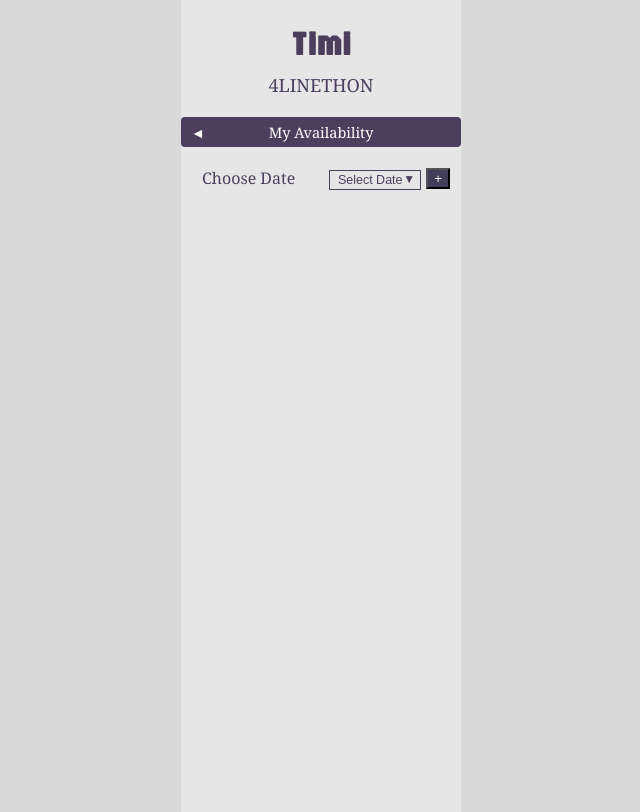
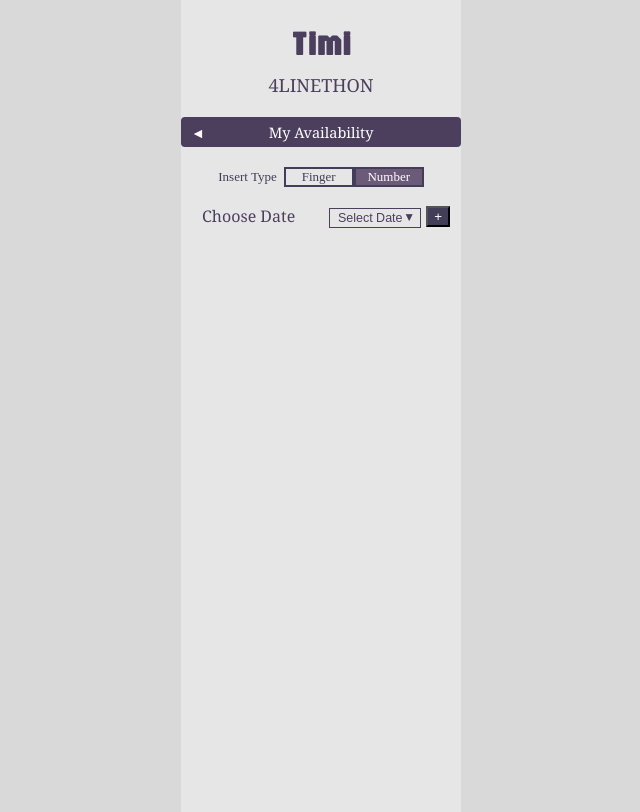
Before and after one commit to 4LineThon/Frontend, a React (Create React App) app: page /NumberInput in a window 1280 px wide. Shown: the whole page, without its empty margins (319-959 px from the left). Built offline with nearby package versions, Linux system fonts and the light colour scheme.

Commit message:
Added insert-type

```diff
--- a/src/number-input/NumberInput.css
+++ b/src/number-input/NumberInput.css
@@ -5,6 +5,7 @@
   font-style: normal;
 }
 .big-container {
+  color: #4c3f5e;
   font-family: 'Georgia', serif;
   display: flex;
   background: #e6e6e6;
@@ -54,6 +55,65 @@
   color: #4c3f5e;
   margin-bottom: 10px; /* 4LINETON과 My Availability 사이 간격 추가 */
 }
+
+/*insert type 부분*/
+
+#insert-type {
+  display: flex;
+  font-weight: 300px;
+  align-items: center;
+  justify-content: center; /* 중앙 정렬 */
+  padding-top: 10px;
+  padding-bottom: 8px;
+  background-color: transparent;
+  border-radius: 10px; /* Rounded corners like in the second image */
+}
+
+.type-label {
+  color: #423E59;
+  font-family: 'Ibarra Real Nova', serif; /* Ensure font fallbacks */
+  font-size: 13px; /* Removed quotes around numerical values */
+  font-weight: 400; /* Lighter font weight */
+  margin-right: 7px; /* Increased space between label and buttons */
+}
+
+.buttons-container {
+  display: flex;
+}
+
+.fingerButton, .numberButton {
+  width: 70px; /* Wider buttons */
+  height: 20px; /* Taller buttons */
+  background-color: transparent;
+  color: #423E59;
+  font-family: 'Ibarra Real Nova', serif;
+  font-size: 13px; /* Removed quotes around numerical values */
+  font-weight: 400;
+  border: 2px solid #423E59;
+  display: flex;
+  align-items: center;
+  justify-content: center;
+  cursor: pointer;
+  transition: background-color 0.3s, color 0.3s;
+}
+
+
+.type-button.inactive:hover {
+  background-color: #50495a; /* 호버 시 배경색 */
+  color: #FFFFFF; /* 호버 시 텍스트 색상 */
+}
+
+.type-button.active {
+  background-color: #6c5a79; /* 활성화된 버튼의 배경색 */
+  color: white; /* 활성화된 버튼의 텍스트 색상 */
+}
+
+.type-button.inactive {
+  color: #423E59; /* 비활성화된 버튼의 텍스트 색상 */
+  background-color: transparent;
+}
+
+
 
 .specific-date {
   color: #4c3f5e;
--- a/src/number-input/NumberInput.js
+++ b/src/number-input/NumberInput.js
@@ -5,6 +5,11 @@ function NumberInput() {
   const daysOfWeek = ["Oct 15 Tue", "Oct 16 Wed", "Oct 17 Thu", "Oct 18 Fri", "Oct 19 Sat", "Oct 20 Sun", "Oct 21 Mon"];
   const [selectedDay, setSelectedDay] = useState(""); // 선택된 요일
   const [availability, setAvailability] = useState({}); // 각 요일별 시간 목록
+  const [activeButton, setActiveButton] = useState('number'); // 초기 활성화 상태는 'number'
+
+  const handleButtonClick = (buttonType) => {
+    setActiveButton(buttonType); // 버튼 클릭 시 상태 업데이트
+  };
 
   const generateTimeOptions = () => {
     const options = [];
@@ -105,8 +110,11 @@ function NumberInput() {
       // 서버로 데이터를 전송하는 코드를 여기에 추가
     };
 
+
+
   return (
     <div className="big-container">
+
       <div className="header">
         <h1>Timi</h1>
         <h2>4LINETHON</h2>
@@ -114,6 +122,23 @@ function NumberInput() {
 
       <div className="availability">
         <span>My Availability</span>
+      </div>
+      <div id="insert-type">
+        <span className="type-label">Insert Type</span>
+        <div className="buttons-container">
+          <button
+            className={`type-button fingerButton ${activeButton === 'finger' ? 'active' : 'inactive'}`}
+            onClick={() => handleButtonClick('finger')}
+          >
+            Finger
+          </button>
+          <button
+            className={`type-button numberButton ${activeButton === 'number' ? 'active' : 'inactive'}`}
+            onClick={() => handleButtonClick('number')}
+          >
+            Number
+          </button>
+        </div>
       </div>
 
       <div>
```
